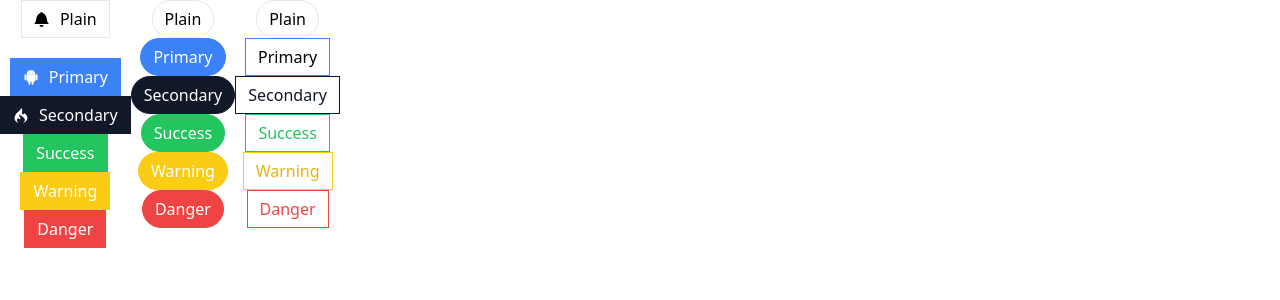
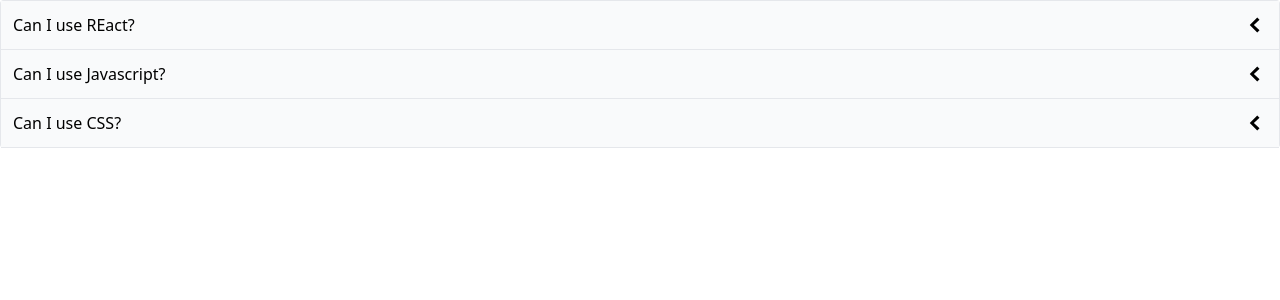
Before and after one commit to timchapin96/react_practice, a React (Create React App) app in the folder comps/: page / in a window 1280 px wide. Shown: the top 300 px of the page. Built offline with nearby package versions, Linux system fonts and the light colour scheme.

Commit message:
Made accordion menu

```diff
--- a/comps/src/App.js
+++ b/comps/src/App.js
@@ -1,43 +1,25 @@
-import { GoBell, GoCloudDownload, GoDatabase } from 'react-icons/go';
-import { DiAndroid, DiCodeigniter } from "react-icons/di";
-import Button from './Button';
+import Accordion from './components/Accordion'
 
 function App() {
-  const handleClick = () => {
-    console.log("click");
-  };
-  const handleMouseEnter = () => {
-    console.log("Get off me!");
-  };
+  const items = [
+    {
+      id: 1,
+      label: 'Can I use REact?',
+      content: 'Yes you can. Yes you can. Yes you can. Yes you can. Yes you can.'
+    },
+    {
+      id: 2,
+      label: 'Can I use Javascript?',
+      content: 'Yes you can use it on any project you want. Yes you can use it on any project you want. Yes you can use it on any project you want. Yes you can use it on any project you want. Yes you can use it on any project you want.'
+    },
+    {
+      id: 3,
+      label: 'Can I use CSS?',
+      content: 'Yes you can. Yes you can. Yes you can. Yes you can. Yes you can. Yes you can. Yes you can. Yes you can.'
+    }
+  ]
 
-  return (
-    <div className="flex">
-      <div className="flex flex-col items-center">
-        <div><Button onClick={handleClick} className="mb-5"><GoBell/>Plain</Button></div>
-        <div><Button primary> <DiAndroid/>Primary</Button></div>
-        <div><Button secondary><DiCodeigniter/>Secondary</Button></div>
-        <div><Button success>Success</Button></div>
-        <div><Button warning>Warning</Button></div>
-        <div><Button danger>Danger</Button></div>
-      </div>
-      <div className="flex flex-col items-center">
-        <div><Button rounded onMouseEnter={handleMouseEnter}>Plain</Button></div>
-        <div><Button primary rounded>Primary</Button></div>
-        <div><Button secondary rounded>Secondary</Button></div>
-        <div><Button success rounded>Success</Button></div>
-        <div><Button warning rounded>Warning</Button></div>
-        <div><Button danger rounded>Danger</Button></div>
-      </div>
-      <div className="flex flex-col items-center">
-        <div><Button rounded outline>Plain</Button></div>
-        <div><Button primary outline>Primary</Button></div>
-        <div><Button secondary outline>Secondary</Button></div>
-        <div><Button success outline>Success</Button></div>
-        <div><Button warning outline>Warning</Button></div>
-        <div><Button danger outline>Danger</Button></div>
-      </div>
-    </div>
-  )
+  return <Accordion items={items}></Accordion>
 }
 
 export default App;
--- /dev/null
+++ b/comps/src/components/Accordion.js
@@ -0,0 +1,36 @@
+import { useState } from 'react';
+import { GoChevronDown, GoChevronLeft } from "react-icons/go";
+
+function Accordion({ items }) {
+  const [expandedIndex, setExpandedIndex] = useState(-1);
+  const handleClick = (nextIndex) => {
+    if (expandedIndex === nextIndex) {
+      setExpandedIndex(-1);
+    } else {
+      setExpandedIndex(nextIndex);
+    }
+  };
+
+
+  const renderedItems = items.map((item, index) => {
+    const isExpanded = index === expandedIndex;
+
+    const content = isExpanded && <div className="border-b p-5">{item.content}</div>
+
+    const icon = <span className="text-2xl">{isExpanded ? <GoChevronDown /> : <GoChevronLeft />}</span>
+    return (
+      <div key={item.id}>
+        <div className="flex justify-between p-3 bg-gray-50 border-b items-center cursor-pointer" onClick={() => handleClick(index)}>
+          {item.label}
+          {icon}
+        </div>
+        {content}
+      </div>
+    )
+  })
+  return <div className="border-x border-t rounded">
+    {renderedItems}
+  </div>
+}
+
+export default Accordion;
--- /dev/null
+++ b/comps/src/components/pages/ButtonPage.js
@@ -0,0 +1,43 @@
+import { GoBell, GoCloudDownload, GoDatabase } from 'react-icons/go';
+import { DiAndroid, DiCodeigniter } from "react-icons/di";
+import Button from '../Button';
+
+function ButtonPage() {
+  const handleClick = () => {
+    console.log("click");
+  };
+  const handleMouseEnter = () => {
+    console.log("Get off me!");
+  };
+
+  return (
+    <div className="flex">
+      <div className="flex flex-col items-center">
+        <div><Button onClick={handleClick} className="mb-5"><GoBell/>Plain</Button></div>
+        <div><Button primary> <DiAndroid/>Primary</Button></div>
+        <div><Button secondary><DiCodeigniter/>Secondary</Button></div>
+        <div><Button success>Success</Button></div>
+        <div><Button warning>Warning</Button></div>
+        <div><Button danger>Danger</Button></div>
+      </div>
+      <div className="flex flex-col items-center">
+        <div><Button rounded onMouseEnter={handleMouseEnter}>Plain</Button></div>
+        <div><Button primary rounded>Primary</Button></div>
+        <div><Button secondary rounded>Secondary</Button></div>
+        <div><Button success rounded>Success</Button></div>
+        <div><Button warning rounded>Warning</Button></div>
+        <div><Button danger rounded>Danger</Button></div>
+      </div>
+      <div className="flex flex-col items-center">
+        <div><Button rounded outline>Plain</Button></div>
+        <div><Button primary outline>Primary</Button></div>
+        <div><Button secondary outline>Secondary</Button></div>
+        <div><Button success outline>Success</Button></div>
+        <div><Button warning outline>Warning</Button></div>
+        <div><Button danger outline>Danger</Button></div>
+      </div>
+    </div>
+  )
+}
+
+export default ButtonPage;
```
Also changed, not shown: comps/src/components/Button.js (renamed from comps/src/Button.js).
